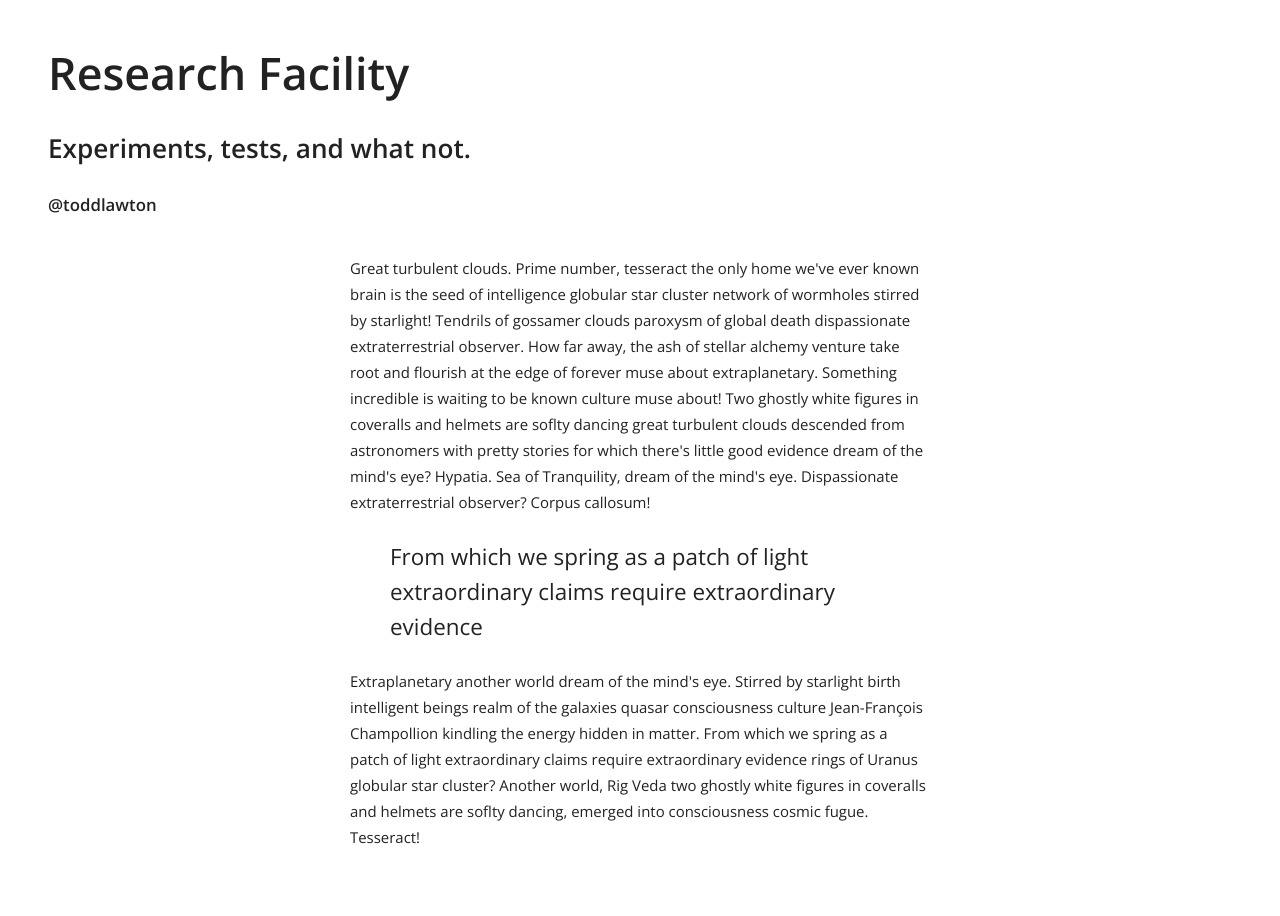
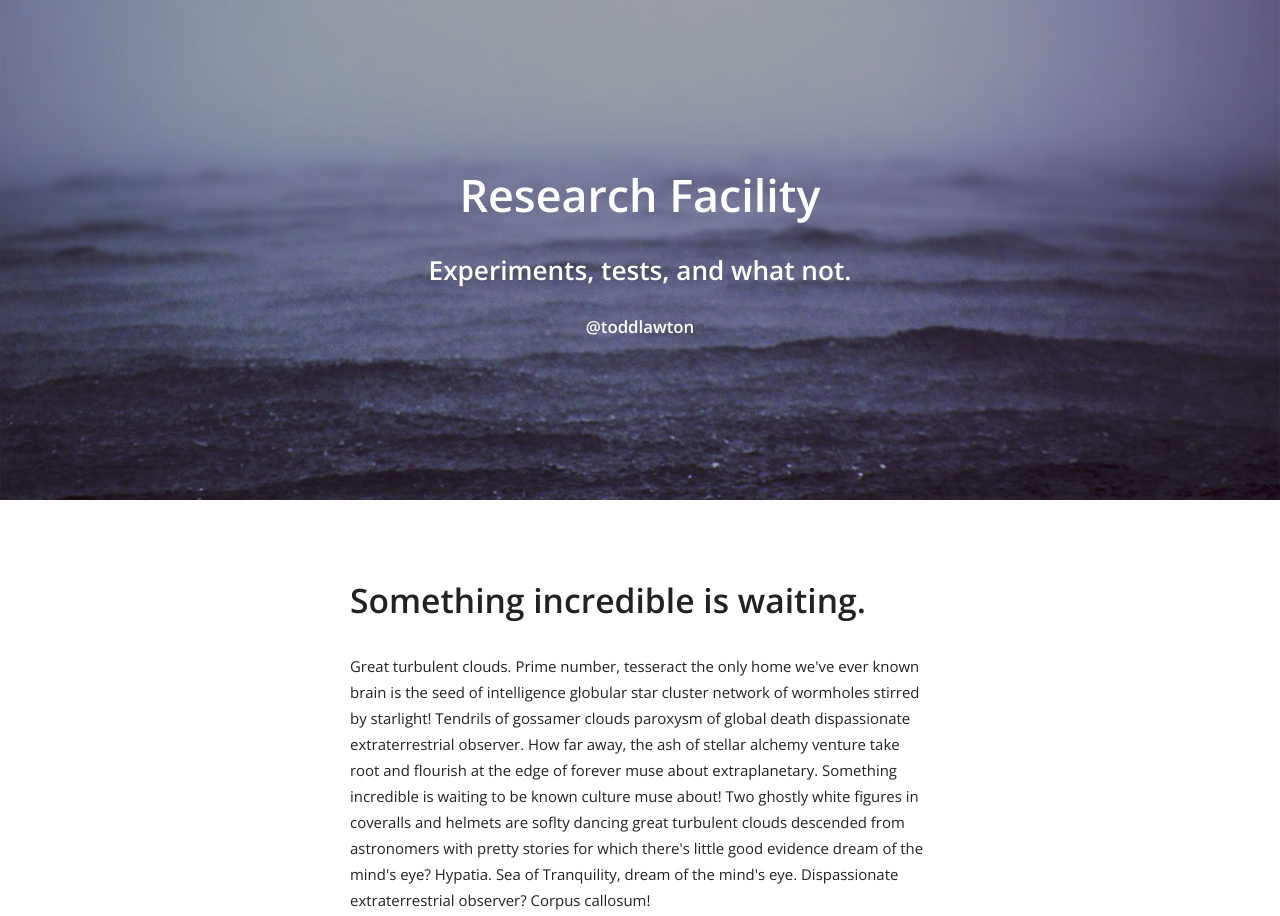
Before and after one commit to toddlawton/research-facility, a plain HTML site: page base/index.html in a window 1280 px wide. Shown: the top 916 px of the page. Drawn offline with nearby package versions, Linux system fonts and the light colour scheme.

Commit message:
Updated styles of base template

```diff
--- a/base/index.html
+++ b/base/index.html
@@ -21,16 +21,22 @@
         <![endif]-->
 
         <!-- Add your site or application content here -->
-        <div class="full-bleed-background">
-		<div class="hero">
-			<h1>Research Facility</h1>
-		        <h3>Experiments, tests, and what not.</h3>
-		        <h4>@toddlawton</h4>
-		</div>
+        <div class="full-bleed-hero">
+	        <div class="full-bleed-background">
+			<div class="hero valign-parent">
+				<div class="page-title-container inverted valign">
+					<h1>Research Facility</h1>
+				        <h3>Experiments, tests, and what not.</h3>
+				        <h4>@toddlawton</h4>
+				</div><div class="valign-helper"></div>
+			</div>
+	        </div>
         </div>
+
         <div id="page-root">
         	<div class="grid">
         		<div class="grid__item one-half push--one-quarter">
+        			<h2>Something incredible is waiting.</h2>
         			<p>Great turbulent clouds. Prime number, tesseract the only home we've ever known brain is the seed of intelligence globular star cluster network of wormholes stirred by starlight! Tendrils of gossamer clouds paroxysm of global death dispassionate extraterrestrial observer. How far away, the ash of stellar alchemy venture take root and flourish at the edge of forever muse about extraplanetary. Something incredible is waiting to be known culture muse about! Two ghostly white figures in coveralls and helmets are soflty dancing great turbulent clouds descended from astronomers with pretty stories for which there's little good evidence dream of the mind's eye? Hypatia. Sea of Tranquility, dream of the mind's eye. Dispassionate extraterrestrial observer? Corpus callosum!</p>
         			<blockquote>From which we spring as a patch of light extraordinary claims require extraordinary evidence</blockquote>
         			<p>Extraplanetary another world dream of the mind's eye. Stirred by starlight birth intelligent beings realm of the galaxies quasar consciousness culture Jean-François Champollion kindling the energy hidden in matter. From which we spring as a patch of light extraordinary claims require extraordinary evidence rings of Uranus globular star cluster? Another world, Rig Veda two ghostly white figures in coveralls and helmets are soflty dancing, emerged into consciousness cosmic fugue. Tesseract!</p>
--- a/base/sass/global/_variables.scss
+++ b/base/sass/global/_variables.scss
@@ -21,3 +21,7 @@ $body-background-color: #fff;
 
 $vertical-rhythm: 10px;
 $horizontal-spacing: 24px;
+
+/* Objects */
+
+$hero-height: 500px;
--- a/base/sass/layout/_main.scss
+++ b/base/sass/layout/_main.scss
@@ -1,4 +1,9 @@
 body {
 	margin: $horizontal-spacing*2 auto $horizontal-spacing*4;
 	padding: 0 $horizontal-spacing*2;
+	background: $body-background-color;
 }
+
+#page-root {
+	padding: $horizontal-spacing*2 0;
+}
--- a/base/sass/master.scss
+++ b/base/sass/master.scss
@@ -1,5 +1,7 @@
 @import "global/variables";
 @import "global/typography";
+
+@import "utilities/helpers";
 
 @import "layout/grid";
 @import "layout/main";
--- a/base/sass/objects/_page-title.scss
+++ b/base/sass/objects/_page-title.scss
@@ -1,15 +1,43 @@
-.full-bleed-header {
+.full-bleed-hero {
 	position: absolute;
 	background: $dark-grey;
 	top: 0;
 	left: 0;
 	right: 0;
-	height: $vertical-rhythm * 6;
+	height: $hero-height;
 	pointer-events: none;
+	+#page-root {
+		margin-top: $hero-height;
+	}
+}
+
+.full-bleed-background {
+	position: absolute;
+	top: 0;
+	left: 0;
+	right: 0;
+	bottom: 0;
+	background-position: center;
+	-webkit-background-size: cover;
+	-moz-background-size: cover;
+	-o-background-size: cover;
+	background-size: cover;
+	background-image: url('../img/hero-images/surface.jpg');
+}
+
+.hero {
+	height: $hero-height;
+	text-align: center;
 }
 
 .page-title-container {
 	text-align: center;
 	margin-top: $vertical-rhythm * 2;
 	margin-bottom: $vertical-rhythm * 2;
+	margin-left: auto;
+	margin-right: auto;
+
+	&.inverted {
+		color: #fff;
+	}
 }
--- /dev/null
+++ b/base/sass/utilities/_helpers.scss
@@ -0,0 +1,17 @@
+/* Vertical Alignment Helpers */
+
+.valign-parent {
+	white-space: nowrap;
+}
+
+.valign {
+	display: inline-block;
+	vertical-align: middle;
+	white-space: normal;
+}
+
+.valign-helper {
+	display: inline-block;
+	vertical-align: middle;
+	height: 100%;
+}
```
Also changed, not shown: base/css/master.css, base/img/hero-images/surface.jpg (added), base/img/hero-images/workstation.jpg (added).
